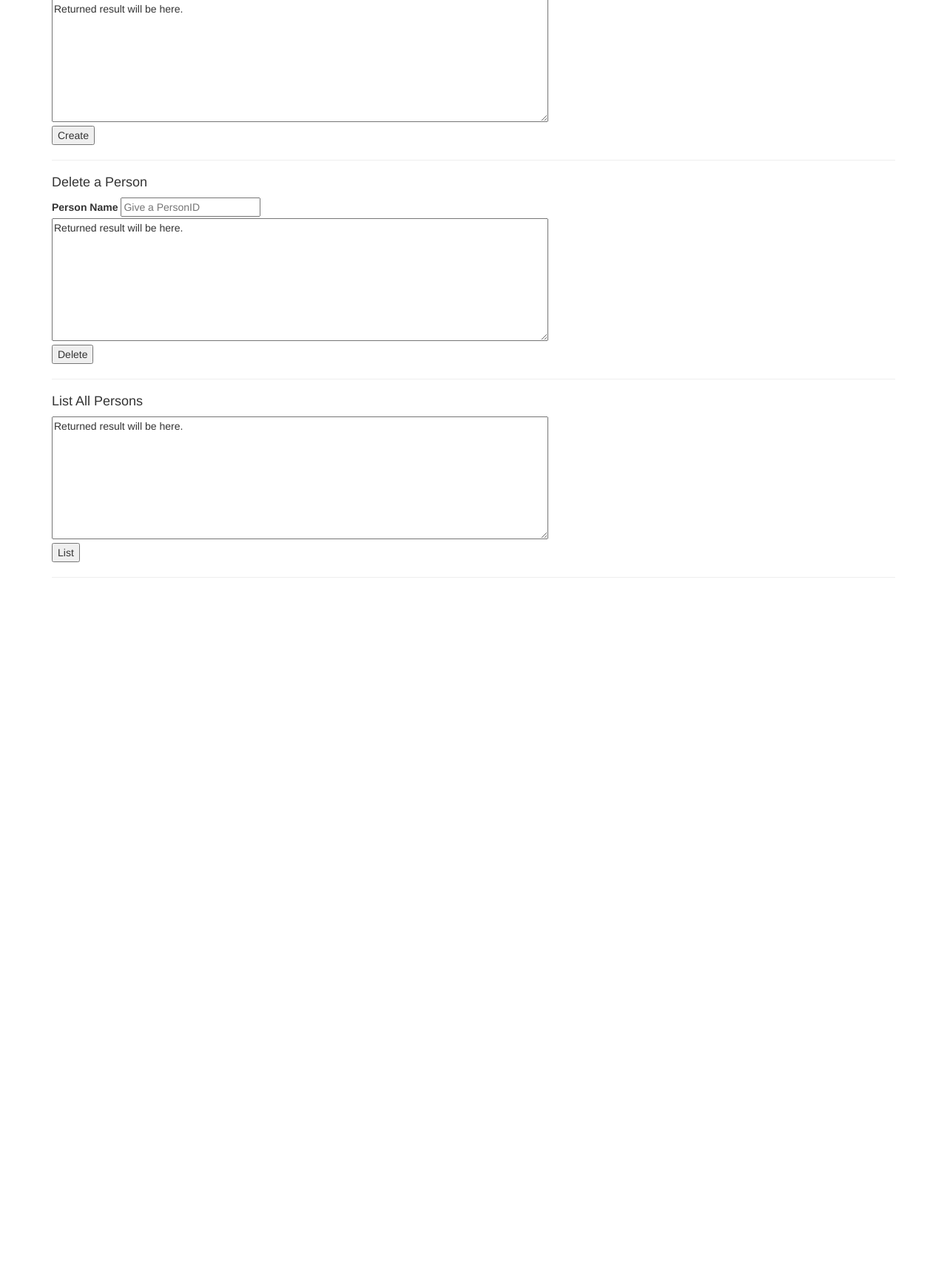
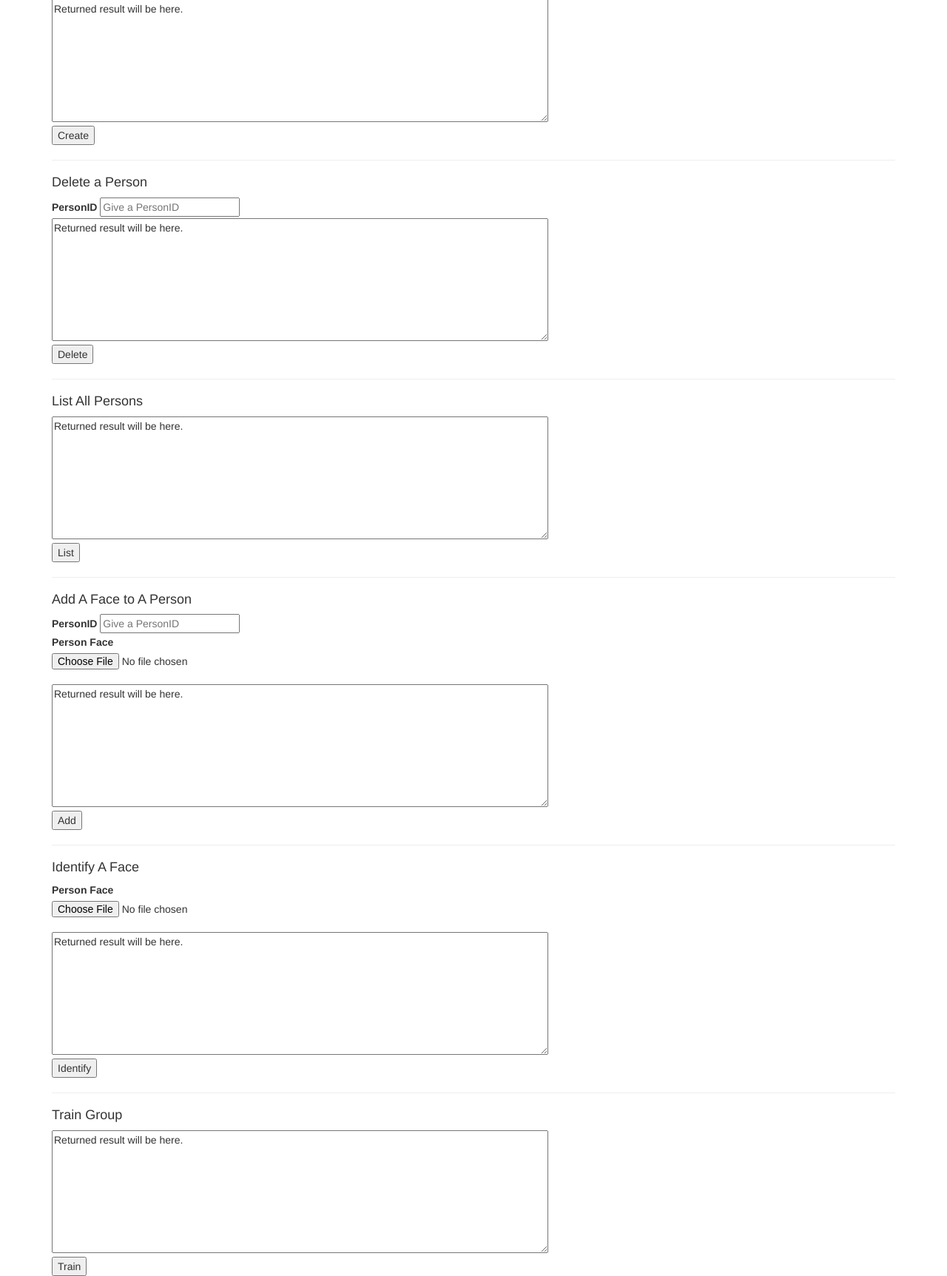
Before and after one commit to alexZhangKai/COMP90018Project, a Node server app: page /index in a window 1280 px wide. Shown: the part 472-2197 px from the top of the page at 74% size. Before the commit the page ends 1253 px from the top, so only its background shows below. Run offline with Node 20, Linux system fonts and the light colour scheme; some libraries are stand-ins or nearby versions.

Commit message:
Add function: add a face to person; identify a photo. API updates: add train api.

```diff
--- a/public/javascripts/index.js
+++ b/public/javascripts/index.js
@@ -59,7 +59,7 @@ $(function(){
         dataType: 'jsonp',
         success: function(data){
           console.log(data);
-          $('#DpersonResult').val(data.responseText);
+          $('#DpersonResult').val('success');
         },
         error: function(err){
           console.log(err.responseText);
@@ -86,4 +86,72 @@ $(function(){
       }
     });
   });
+
+  var faceFile;
+  $('#personFace').on('change', function(){
+    faceFile = this.files[0];
+  });
+
+  $('#addFace').on('click', function(){
+    var fd = new FormData();
+    fd.append('photo', faceFile);
+
+    var personID = $('#personIDForFace').val();
+    var params = {
+      personID: personID
+    };
+    var url = '/api/addFace?' + $.param(params);
+    var xhr = new XMLHttpRequest();
+
+    xhr.onreadystatechange = function() {
+      if (xhr.readyState === 4) {
+        $('#AFaceResult').val(xhr.response);
+        console.log(xhr.response);
+      }
+    }
+    xhr.open('POST', url, true);
+    xhr.send(fd);
+  });
+
+  var candidateFile;
+  $('#candidate').on('change', function(){
+    candidateFile = this.files[0];
+  });
+
+  $('#identify').on('click', function(){
+    var fd = new FormData();
+    fd.append('photo', candidateFile);
+
+    var url = '/api/identify';
+    var xhr = new XMLHttpRequest();
+
+    xhr.onreadystatechange = function() {
+      if (xhr.readyState === 4) {
+        $('#identifyResult').val(xhr.response);
+        console.log(xhr.response);
+      }
+    }
+    xhr.open('POST', url, true);
+    xhr.send(fd);
+  });
+
+  $('#trainGroup').on('click', function(){
+    // var url = window.location.hostname + '/api/createFaceGroup?' + $.param(params);
+    var url = '/api/trainGroup';
+    console.log(url);
+    $.ajax({
+      type: 'GET',
+      url: url,
+      dataType: 'jsonp',
+      success: function(data){
+        console.log(data);
+        $('#trainResult').val(data.responseText);
+      },
+      error: function(err){
+        console.log(err.responseText);
+        $('#trainResult').val(err.responseText);
+      }
+    });
+  });
+
 });
--- a/views/index.handlebars
+++ b/views/index.handlebars
@@ -19,7 +19,7 @@
 <hr>
 <div>
   <h4>Delete a Person</h4>
-  <label for="personID">Person Name</label>
+  <label for="personID">PersonID</label>
   <input type="text" id="personID" placeholder="Give a PersonID"><br>
   <textarea id="DpersonResult" rows="8" cols="80">Returned result will be here.</textarea><br>
   <input type="button" id="deletePerson" value="Delete">
@@ -31,5 +31,27 @@
   <input type="button" id="listAllPerson" value="List">
 </div>
 <hr>
-
+<div>
+  <h4>Add A Face to A Person</h4>
+  <label for="personIDForFace">PersonID</label>
+  <input type="text" id="personIDForFace" placeholder="Give a PersonID"><br>
+  <label for="personFace">Person Face</label>
+  <input type="file" id="personFace"><br>
+  <textarea id="AFaceResult" rows="8" cols="80">Returned result will be here.</textarea><br>
+  <input type="button" id="addFace" value="Add">
+</div>
+<hr>
+<div>
+  <h4>Identify A Face</h4>
+  <label for="personFace">Person Face</label>
+  <input type="file" id="candidate"><br>
+  <textarea id="identifyResult" rows="8" cols="80">Returned result will be here.</textarea><br>
+  <input type="button" id="identify" value="Identify">
+</div>
+<hr>
+<div>
+  <h4>Train Group</h4>
+  <textarea id="trainResult" rows="8" cols="80">Returned result will be here.</textarea><br>
+  <input type="button" id="trainGroup" value="Train">
+</div>
 <script type="text/javascript" src="./javascripts/index.js"></script>
```
Also changed, not shown: routes/api.js (+8 -4 lines).
